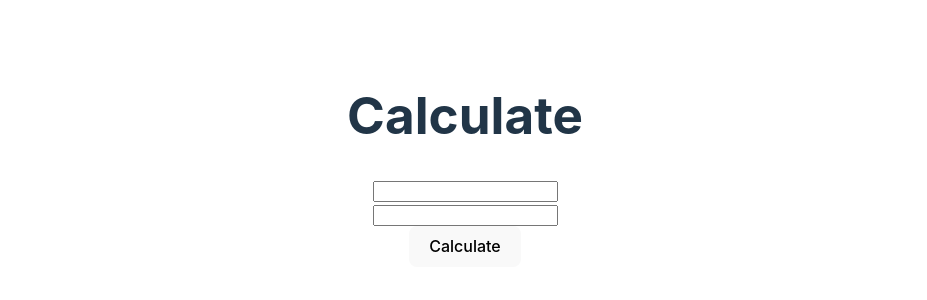
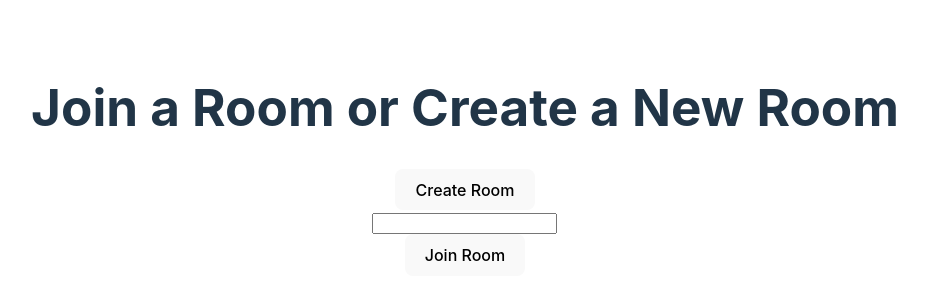
Before and after one commit to sshzaib/RedisPubSub-WS, a React (Vite) app in the folder client/: page / in a window 1280 px wide. Shown: the part 240-540 px from the top of the page, without its empty margins (175-1102 px from the left). Built offline with nearby package versions, Linux system fonts and the light colour scheme; no server answers.

Commit message:
add create room and join room

```diff
--- a/client/package.json
+++ b/client/package.json
@@ -10,9 +10,12 @@
     "preview": "vite preview"
   },
   "dependencies": {
+    "@types/uuid": "^10.0.0",
     "axios": "^1.6.8",
     "react": "^18.2.0",
-    "react-dom": "^18.2.0"
+    "react-dom": "^18.2.0",
+    "react-router-dom": "^6.27.0",
+    "uuid": "^11.0.2"
   },
   "devDependencies": {
     "@types/react": "^18.2.66",
--- a/client/src/App.tsx
+++ b/client/src/App.tsx
@@ -1,55 +1,21 @@
-import { useEffect, useState } from "react";
+import {
+  BrowserRouter,
+  Route,
+  Routes
+} from "react-router-dom";
 import "./App.css";
-import axios from "axios";
+import { Home } from "./pages/Home";
+import { ChatRoom } from "./pages/ChatRoom";
 
 function App() {
-  const [num1, setNum1] = useState("");
-  const [num2, setNum2] = useState("");
-  const [ws, setWs] = useState<WebSocket | null>(null);
-  const [receivedMessage, setReceivedMessage] = useState("");
-  useEffect(() => {
-    const socket = new WebSocket("ws://localhost:8080");
-    socket.onopen = () => {
-      console.log("connected to WebSocket server");
-    };
-
-    socket.onmessage = (event) => {
-      console.log(`received message ${event.data}`);
-      setReceivedMessage(event.data);
-    };
-    socket.onclose = () => {
-      console.log("Disconnected to WebSocket Server");
-    };
-    setWs(socket);
-    return () => {
-      if (socket) {
-        socket.close();
-      }
-    };
-  }, []);
-  async function handleOnClick() {
-    await axios.post("http://localhost:3000/submit", {
-      num1,
-      num2,
-    });
-  }
   return (
-    <>
-      <div>
-        <h1>Calculate</h1>
-      </div>
-      <div>
-        <input value={num1} onChange={(e) => setNum1(e.target.value)} />
-      </div>
-      <div>
-        <input value={num2} onChange={(e) => setNum2(e.target.value)} />
-      </div>
-      <div>
-        <button onClick={handleOnClick}>Calculate</button>
-      </div>
-      <div>{receivedMessage}</div>
-    </>
-  );
+    <BrowserRouter>
+    <Routes>
+      <Route path="/" element={<Home />} />
+      <Route path="/publisherRoom" element={<ChatRoom />} />
+    </Routes>
+  </BrowserRouter>
+  )
 }
 
 export default App;
--- /dev/null
+++ b/client/src/pages/ChatRoom.tsx
@@ -0,0 +1,23 @@
+import { useState } from 'react';
+import { useSearchParams } from 'react-router-dom';
+
+export const ChatRoom = () => {
+    const [text, setText] = useState("")
+    const [searchParams] = useSearchParams();
+    const roomId = searchParams.get("roomId");
+    const userId = searchParams.get("userId")
+    const publisher = searchParams.get("publisher")
+    const handleButtonClick = () => {
+
+    }
+    return (
+        <>
+        <div>
+          <input value={text} onChange={(e) => setText(e.target.value)} />
+        </div>
+        <div>
+          <button onClick={handleButtonClick} >Send Message</button>
+        </div>
+        </>
+    )
+}
--- /dev/null
+++ b/client/src/pages/Home.tsx
@@ -0,0 +1,38 @@
+import axios from "axios";
+import { useState } from "react";
+import { useNavigate } from "react-router-dom";
+import { v4 as uuidv4 } from 'uuid';
+
+
+export const Home = () => {
+    const [text, setText] = useState("");
+    const navigate = useNavigate()
+
+    async function handleJoinRoom() {
+    //   await axios.post("http://localhost:3000/submit", {
+    //     num1,
+    //     num2,
+    //   });
+    }
+
+    async function handleCreateRoom() {
+      const roomId = uuidv4()
+      const userId = uuidv4()
+      navigate(`?roomId=${roomId}&userId=${userId}&publisher=true`)
+    }
+    return (
+      <>
+        <div>
+          <h1>Join a Room or Create a New Room</h1>
+        </div>
+        <button onClick={handleCreateRoom}>Create Room</button>
+
+        <div>
+          <input value={text} onChange={(e) => setText(e.target.value)} />
+        </div>
+        <div>
+          <button onClick={handleJoinRoom}>Join Room</button>
+        </div>
+      </>
+    );
+}
```
Also changed, not shown: client/src/copy.txt (added), 1 other file (tests, documents, lock files or other folders).
